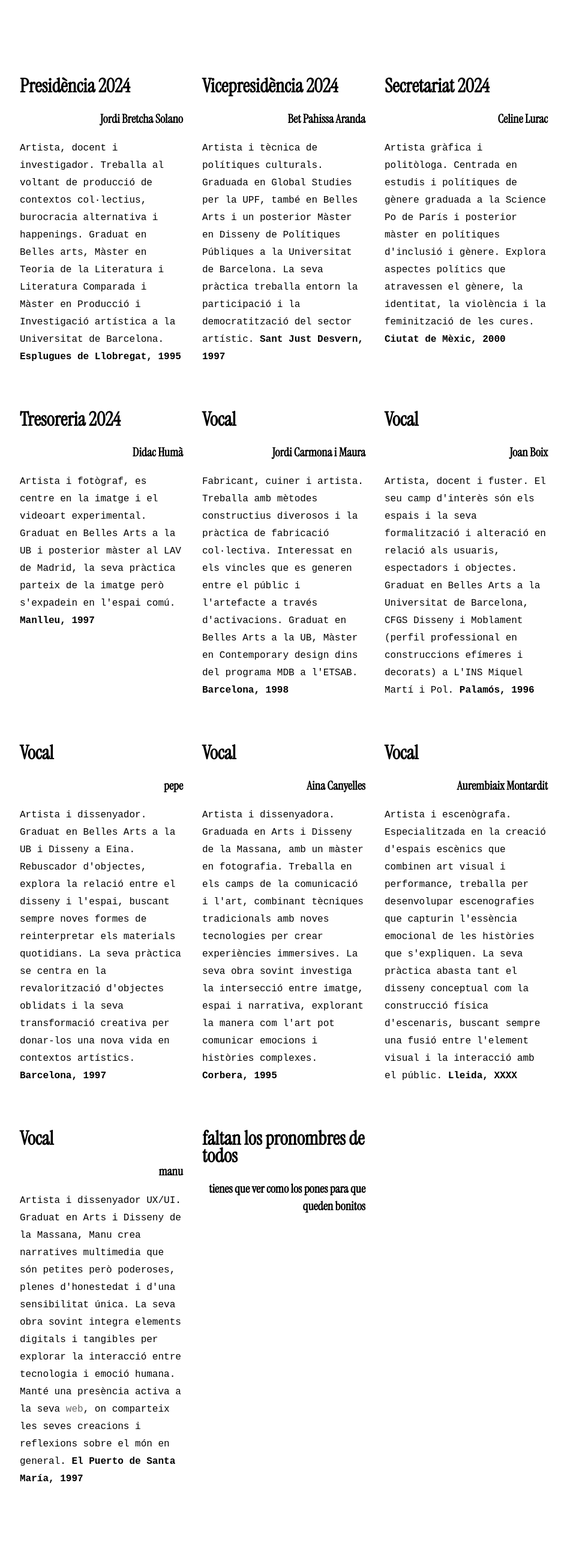
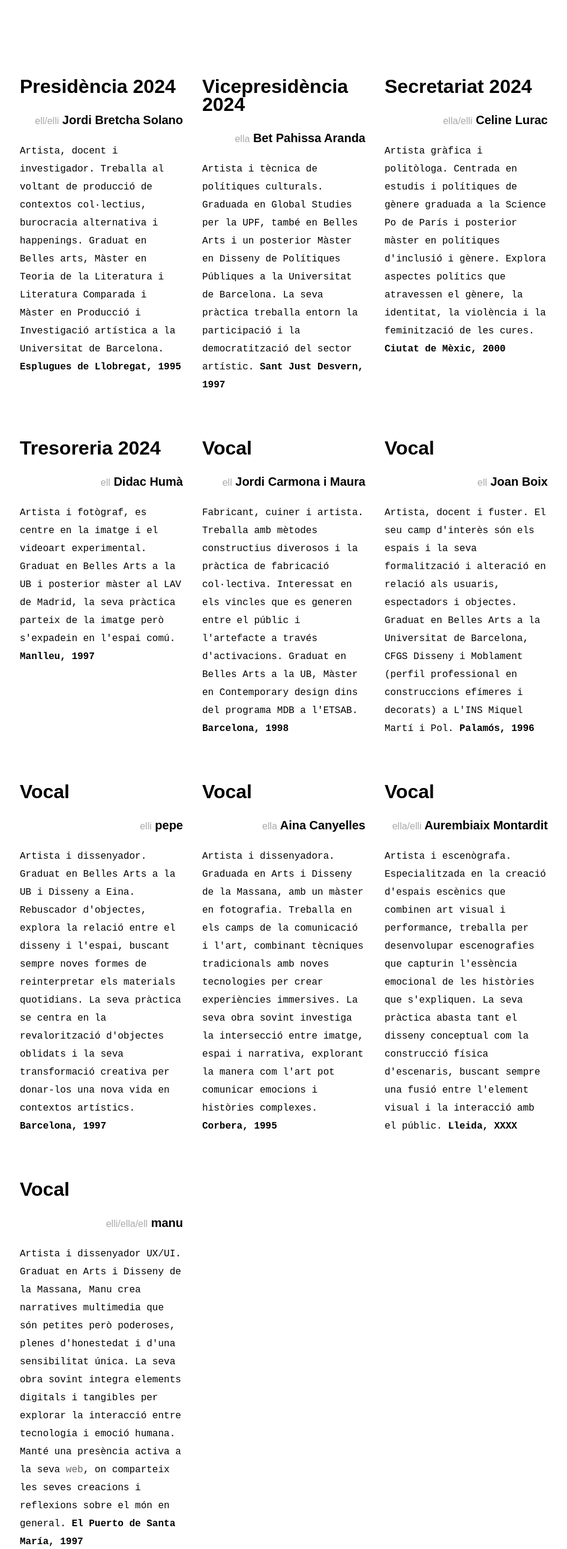
Before and after one commit to meowrhino/e300, a plain HTML site: page index.html in a window 1280 px wide. Shown: the part 1560-4143 px from the top of the page at 60% size, without its empty margins (167-1112 px from the left). Drawn offline with Linux system fonts and the light colour scheme; a web font is replaced by a local one.

Commit message:
Add files via upload
cambiada tipo, probando cosas nuevas para el menú del movil y updateada el 404 para que sea más diver

```diff
--- a/css/style.css
+++ b/css/style.css
@@ -1,26 +1,32 @@
 @import url('https://fonts.googleapis.com/css2?family=Instrument+Serif:ital@0;1&display=swap');
+/*font-family: "Instrument Serif", serif;*/
+@import url('https://fonts.googleapis.com/css2?family=Saira+Extra+Condensed:wght@100;200;300;400;500;600;700;800;900&display=swap');
+/**/
 
 h2{
-    font-family: "Instrument Serif", serif;
+    font-family: "Saira Extra Condensed", sans-serif;
+    font-weight: 600;
     font-size: 32px;
 
 }
 
 h3{
-    font-family: "Instrument Serif", serif;
+    font-family: "Saira Extra Condensed", sans-serif;
+    font-weight: 600;
     font-size: 20px;
     text-align: right;
 }
 
 h4{
-    /*font-family: "Instrument Serif", serif;*/
+    /*font-family: "Saira Extra Condensed", sans-serif;
+    font-weight: 300;*/
     font-size: 16px;
 }
 
 body {
     font-family: 'Courier New', monospace;
     font-size: 16px;
-    line-height: 29px;
+    line-height: 30px;
     margin: 0px;
 }
 
@@ -37,6 +43,14 @@ body {
     display: flex;
     justify-content: center;
     align-items: center;
+    min-height: 100vh;
+}
+
+#logo-container--404 {
+    display: flex;
+    justify-content: center;
+    align-items: center;
+    flex-direction: column;
     min-height: 100vh;
 }
 
@@ -78,6 +92,15 @@ body {
     min-height: 100vh;
 }
 
+.pronoms {
+    color: darkgray;
+    font-weight: 400;
+    font-size: 16px;
+
+}
+
+
+
 #estatuts {
     display: flex;
     flex-direction: column;
@@ -100,15 +123,6 @@ body {
 #estatuts q {
     margin-top: 20px;
 }
-
-
-
-
-
-
-
-
-
 
 @media (min-width: 768px) {
     .container {
@@ -144,17 +158,24 @@ body {
     /* Animación para abrir y cerrar */
 }
 
+@media (max-width: 767px) {
+    .menu-links {
+        line-height: 1.2; /* Ajusta el valor según el espacio que necesites */
+    }
+}
+
 a {
     text-decoration: none;
 }
 
 a.link-con-href {
-    color: dimgray;
+    color: DimGray;
+    transition: color 0.3s ease, text-decoration 0.3s ease;
 }
 
 a.link-con-href:hover {
-    color: blue;
-    font-weight: bold;
+    color: black;
+    text-decoration: underline;
 }
 
 /*https://es.wikipedia.org/wiki/Colores_web*/
--- a/index.html
+++ b/index.html
@@ -59,7 +59,7 @@
         <div id="membres" aria-label="tots els nostres membres">
             <div class="membre">
                 <h2>Presidència 2024</h2>
-                <h3>Jordi Bretcha Solano</h3>
+                <h3><span class="pronoms">ell/elli</span> Jordi Bretcha Solano</h3>
                 <p>Artista, docent i investigador. Treballa al voltant de producció de contextos col·lectius, burocracia
                     alternativa i happenings. Graduat en Belles arts, Màster en Teoria de la Literatura i Literatura
                     Comparada i Màster en Producció i Investigació artística a la Universitat de Barcelona.
@@ -69,7 +69,7 @@
 
             <div class="membre">
                 <h2>Vicepresidència 2024</h2>
-                <h3>Bet Pahissa Aranda</h3>
+                <h3><span class="pronoms">ella</span> Bet Pahissa Aranda</h3>
                 <p>Artista i tècnica de polítiques culturals. Graduada en Global Studies per la UPF, també en Belles
                     Arts i un posterior Màster en Disseny de Polítiques Públiques a la Universitat de Barcelona. La seva
                     pràctica treballa entorn la participació i la democratització del sector artístic. <strong>Sant Just
@@ -78,7 +78,7 @@
 
             <div class="membre">
                 <h2>Secretariat 2024</h2>
-                <h3>Celine Lurac</h3>
+                <h3><span class="pronoms">ella/elli</span> Celine Lurac</h3>
                 <p>Artista gràfica i politòloga. Centrada en estudis i polítiques de gènere graduada a la Science Po de
                     París i posterior màster en polítiques d'inclusió i gènere. Explora aspectes polítics que atravessen
                     el gènere, la identitat, la violència i la feminització de les cures. <strong>Ciutat de Mèxic,
@@ -88,7 +88,7 @@
 
             <div class="membre">
                 <h2>Tresoreria 2024</h2>
-                <h3>Didac Humà</h3>
+                <h3><span class="pronoms">ell</span> Didac Humà</h3>
                 <p>Artista i fotògraf, es centre en la imatge i el videoart experimental. Graduat en Belles Arts a la UB
                     i posterior màster al LAV de Madrid, la seva pràctica parteix de la imatge però s'expadein en
                     l'espai comú. <strong>Manlleu, 1997</strong>
@@ -97,7 +97,7 @@
 
             <div class="membre">
                 <h2>Vocal</h2>
-                <h3>Jordi Carmona i Maura</h3>
+                <h3><span class="pronoms">ell</span> Jordi Carmona i Maura</h3>
                 <p>Fabricant, cuiner i artista. Treballa amb mètodes constructius diverosos i la pràctica de fabricació
                     col·lectiva. Interessat en els vincles que es generen entre el públic i l'artefacte a través
                     d'activacions. Graduat en Belles Arts a la UB, Màster en Contemporary design dins del programa MDB a
@@ -107,7 +107,7 @@
 
             <div class="membre">
                 <h2>Vocal</h2>
-                <h3>Joan Boix</h3>
+                <h3><span class="pronoms">ell</span> Joan Boix</h3>
                 <p>Artista, docent i fuster. El seu camp d'interès són els espais i la seva formalització i alteració en
                     relació als usuaris, espectadors i objectes. Graduat en Belles Arts a la Universitat de Barcelona,
                     CFGS Disseny i Moblament (perfil professional en construccions efímeres i decorats) a L'INS Miquel
@@ -117,7 +117,7 @@
 
             <div class="membre">
                 <h2>Vocal</h2>
-                <h3>pepe</h3>
+                <h3><span class="pronoms">elli</span> pepe</h3>
                 <p>Artista i dissenyador. Graduat en Belles Arts a la UB i Disseny a Eina. Rebuscador d'objectes,
                     explora la relació entre el disseny i l'espai, buscant sempre noves formes de reinterpretar els
                     materials quotidians. La seva pràctica se centra en la revalorització d'objectes oblidats i la seva
@@ -128,7 +128,7 @@
 
             <div class="membre">
                 <h2>Vocal</h2>
-                <h3>Aina Canyelles</h3>
+                <h3><span class="pronoms">ella</span> Aina Canyelles</h3>
                 <p>Artista i dissenyadora. Graduada en Arts i Disseny de la Massana, amb un màster en fotografia.
                     Treballa en els camps de la comunicació i l'art, combinant tècniques tradicionals amb noves
                     tecnologies per crear experiències immersives. La seva obra sovint investiga la intersecció entre
@@ -139,7 +139,7 @@
 
             <div class="membre">
                 <h2>Vocal</h2>
-                <h3>Aurembiaix Montardit</h3>
+                <h3><span class="pronoms">ella/elli</span> Aurembiaix Montardit</h3>
                 <p>Artista i escenògrafa. Especialitzada en la creació d'espais escènics que combinen art visual i
                     performance, treballa per desenvolupar escenografies que capturin l'essència emocional de les
                     històries que s'expliquen. La seva pràctica abasta tant el disseny conceptual com la construcció
@@ -150,7 +150,7 @@
 
             <div class="membre">
                 <h2>Vocal</h2>
-                <h3>manu</h3>
+                <h3><span class="pronoms">elli/ella/ell</span> manu</h3>
                 <p>Artista i dissenyador UX/UI. Graduat en Arts i Disseny de la Massana, Manu crea narratives multimedia
                     que són petites però poderoses, plenes d'honestedat i d'una sensibilitat única. La seva obra sovint
                     integra elements digitals i tangibles per explorar la interacció entre tecnologia i emoció humana.
@@ -159,11 +159,6 @@
                         María,
                         1997</strong>
                 </p>
-            </div>
-
-            <div class="membre">
-                <h2>faltan los pronombres de todos</h2>
-                <h3>tienes que ver como los pones para que queden bonitos</h3>
             </div>
 
         </div>
```
Also changed, not shown: 404.html (+11 -6 lines), script/languageLinksv2.js (added, +67 -0 lines), 404ES.html (added), img/conferencies.jpg (added), img/escola.jpg (added), img/judici.jpg (added), img/peepshow.jpg (added).
